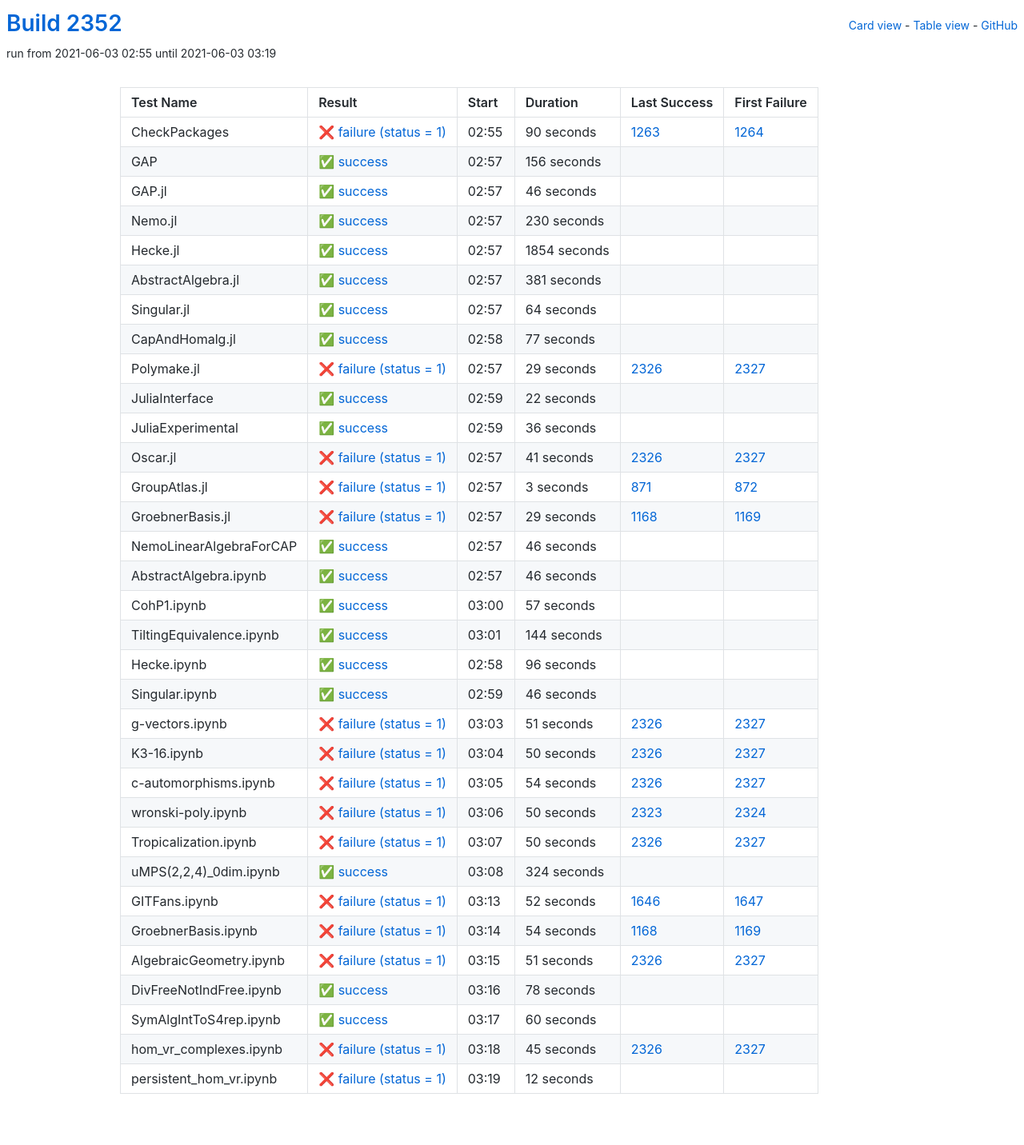
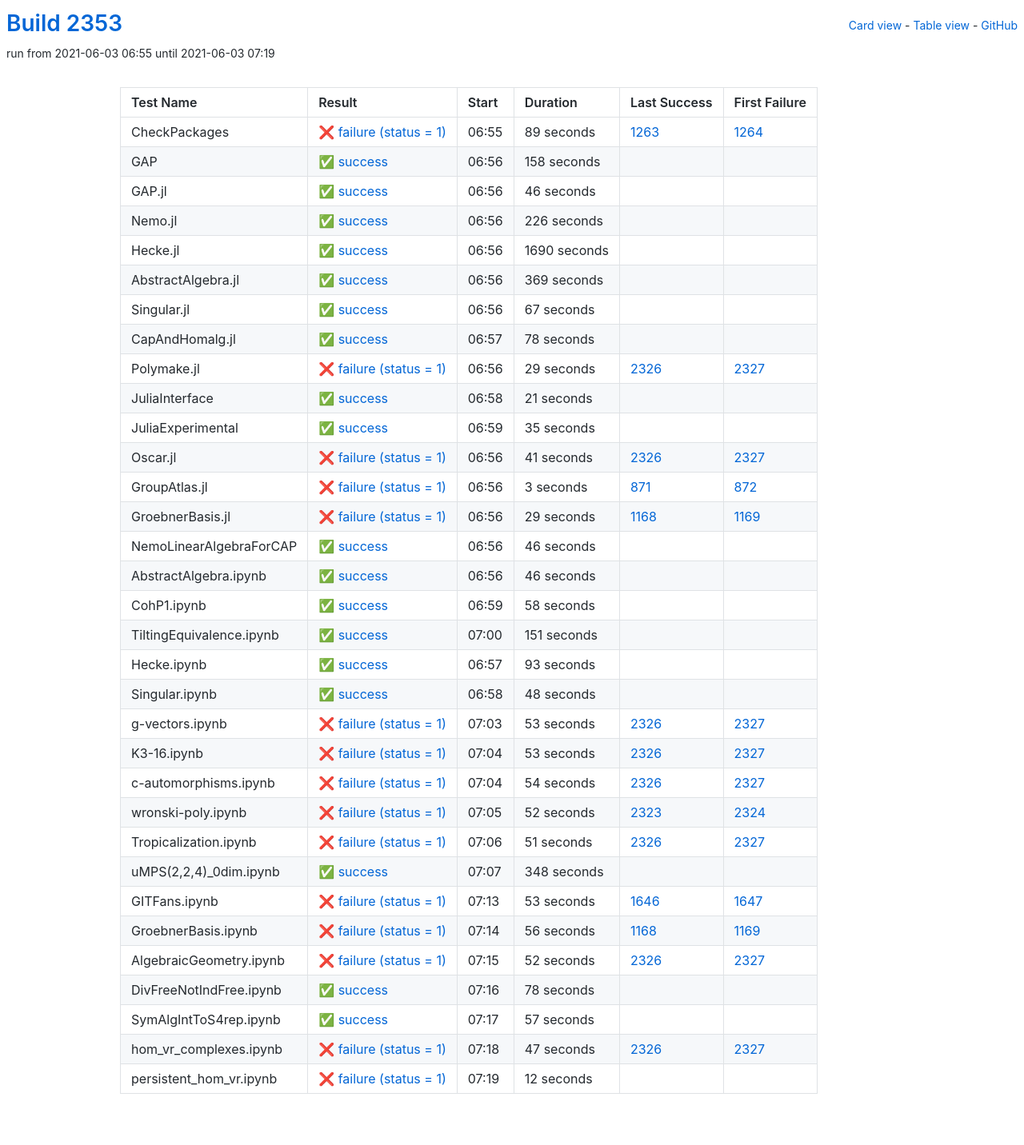
Before and after one commit to oscar-system/oscar-ci-status-stable, a Jekyll site: the page built from table.html, in a window 1280 px wide. Shown: the whole page at 80% size. Built offline with Jekyll 4.4.1, drawn with Linux system fonts in a browser that asks for light colours.

Commit message:
Build #2353

```diff
--- a/_data/ci.yml
+++ b/_data/ci.yml
@@ -1,6 +1,6 @@
 ---
-build: 2352
-build_url: https://oscarci.mathematik.uni-kl.de/job/oscar-stable/2352/
+build: 2353
+build_url: https://oscarci.mathematik.uni-kl.de/job/oscar-stable/2353/
 job: oscar-stable
 organization: oscar-system
 repo: oscar-ci-status-stable
@@ -8,32 +8,32 @@ repourl: https://github.com/oscar-system/oscar-ci-status-stable
 tests:
 - name: CheckPackages
   id: checkpackages
-  log: https://oscarci.mathematik.uni-kl.de/job/oscar-stable/2352/artifact/logs/build-2352/CheckPackages.log
-  start: 2021-06-03 02:55
+  log: https://oscarci.mathematik.uni-kl.de/job/oscar-stable/2353/artifact/logs/build-2353/CheckPackages.log
+  start: 2021-06-03 06:55
   success: false
   exitcode: 1
   status: failure
-  duration: 90
+  duration: 89
   last_success: 1263
   last_success_url: https://oscarci.mathematik.uni-kl.de/job/oscar-stable/1263/
   first_failure: 1264
   first_failure_url: https://oscarci.mathematik.uni-kl.de/job/oscar-stable/1264/
 - name: GAP
   id: gap
-  log: https://oscarci.mathematik.uni-kl.de/job/oscar-stable/2352/artifact/logs/build-2352/GAP.log
-  start: 2021-06-03 02:57
+  log: https://oscarci.mathematik.uni-kl.de/job/oscar-stable/2353/artifact/logs/build-2353/GAP.log
+  start: 2021-06-03 06:56
   success: true
   exitcode: 0
   status: success
-  duration: 156
+  duration: 158
   last_success: false
   last_success_url:
   first_failure: false
   first_failure_url:
 - name: GAP.jl
   id: gap-jl
-  log: https://oscarci.mathematik.uni-kl.de/job/oscar-stable/2352/artifact/logs/build-2352/GAP.jl.log
-  start: 2021-06-03 02:57
+  log: https://oscarci.mathematik.uni-kl.de/job/oscar-stable/2353/artifact/logs/build-2353/GAP.jl.log
+  start: 2021-06-03 06:56
   success: true
   exitcode: 0
   status: success
@@ -44,68 +44,68 @@ tests:
   first_failure_url:
 - name: Nemo.jl
   id: nemo-jl
-  log: https://oscarci.mathematik.uni-kl.de/job/oscar-stable/2352/artifact/logs/build-2352/Nemo.jl.log
-  start: 2021-06-03 02:57
+  log: https://oscarci.mathematik.uni-kl.de/job/oscar-stable/2353/artifact/logs/build-2353/Nemo.jl.log
+  start: 2021-06-03 06:56
   success: true
   exitcode: 0
   status: success
-  duration: 230
+  duration: 226
   last_success: false
   last_success_url:
   first_failure: false
   first_failure_url:
 - name: Hecke.jl
   id: hecke-jl
-  log: https://oscarci.mathematik.uni-kl.de/job/oscar-stable/2352/artifact/logs/build-2352/Hecke.jl.log
-  start: 2021-06-03 02:57
+  log: https://oscarci.mathematik.uni-kl.de/job/oscar-stable/2353/artifact/logs/build-2353/Hecke.jl.log
+  start: 2021-06-03 06:56
   success: true
   exitcode: 0
   status: success
-  duration: 1854
+  duration: 1690
   last_success: false
   last_success_url:
   first_failure: false
   first_failure_url:
 - name: AbstractAlgebra.jl
   id: abstractalgebra-jl
-  log: https://oscarci.mathematik.uni-kl.de/job/oscar-stable/2352/artifact/logs/build-2352/AbstractAlgebra.jl.log
-  start: 2021-06-03 02:57
+  log: https://oscarci.mathematik.uni-kl.de/job/oscar-stable/2353/artifact/logs/build-2353/AbstractAlgebra.jl.log
+  start: 2021-06-03 06:56
   success: true
   exitcode: 0
   status: success
-  duration: 381
+  duration: 369
   last_success: false
   last_success_url:
   first_failure: false
   first_failure_url:
 - name: Singular.jl
   id: singular-jl
-  log: https://oscarci.mathematik.uni-kl.de/job/oscar-stable/2352/artifact/logs/build-2352/Singular.jl.log
-  start: 2021-06-03 02:57
+  log: https://oscarci.mathematik.uni-kl.de/job/oscar-stable/2353/artifact/logs/build-2353/Singular.jl.log
+  start: 2021-06-03 06:56
   success: true
   exitcode: 0
   status: success
-  duration: 64
+  duration: 67
   last_success: false
   last_success_url:
   first_failure: false
   first_failure_url:
 - name: CapAndHomalg.jl
   id: capandhomalg-jl
-  log: https://oscarci.mathematik.uni-kl.de/job/oscar-stable/2352/artifact/logs/build-2352/CapAndHomalg.jl.log
-  start: 2021-06-03 02:58
+  log: https://oscarci.mathematik.uni-kl.de/job/oscar-stable/2353/artifact/logs/build-2353/CapAndHomalg.jl.log
+  start: 2021-06-03 06:57
   success: true
   exitcode: 0
   status: success
-  duration: 77
+  duration: 78
   last_success: false
   last_success_url:
   first_failure: false
   first_failure_url:
 - name: Polymake.jl
   id: polymake-jl
-  log: https://oscarci.mathematik.uni-kl.de/job/oscar-stable/2352/artifact/logs/build-2352/Polymake.jl.log
-  start: 2021-06-03 02:57
+  log: https://oscarci.mathematik.uni-kl.de/job/oscar-stable/2353/artifact/logs/build-2353/Polymake.jl.log
+  start: 2021-06-03 06:56
   success: false
   exitcode: 1
   status: failure
@@ -116,32 +116,32 @@ tests:
   first_failure_url: https://oscarci.mathematik.uni-kl.de/job/oscar-stable/2327/
 - name: JuliaInterface
   id: juliainterface
-  log: https://oscarci.mathematik.uni-kl.de/job/oscar-stable/2352/artifact/logs/build-2352/JuliaInterface.log
-  start: 2021-06-03 02:59
+  log: https://oscarci.mathematik.uni-kl.de/job/oscar-stable/2353/artifact/logs/build-2353/JuliaInterface.log
+  start: 2021-06-03 06:58
   success: true
   exitcode: 0
   status: success
-  duration: 22
+  duration: 21
   last_success: false
   last_success_url:
   first_failure: false
   first_failure_url:
 - name: JuliaExperimental
   id: juliaexperimental
-  log: https://oscarci.mathematik.uni-kl.de/job/oscar-stable/2352/artifact/logs/build-2352/JuliaExperimental.log
-  start: 2021-06-03 02:59
+  log: https://oscarci.mathematik.uni-kl.de/job/oscar-stable/2353/artifact/logs/build-2353/JuliaExperimental.log
+  start: 2021-06-03 06:59
   success: true
   exitcode: 0
   status: success
-  duration: 36
+  duration: 35
   last_success: false
   last_success_url:
   first_failure: false
   first_failure_url:
 - name: Oscar.jl
   id: oscar-jl
-  log: https://oscarci.mathematik.uni-kl.de/job/oscar-stable/2352/artifact/logs/build-2352/Oscar.jl.log
-  start: 2021-06-03 02:57
+  log: https://oscarci.mathematik.uni-kl.de/job/oscar-stable/2353/artifact/logs/build-2353/Oscar.jl.log
+  start: 2021-06-03 06:56
   success: false
   exitcode: 1
   status: failure
@@ -152,8 +152,8 @@ tests:
   first_failure_url: https://oscarci.mathematik.uni-kl.de/job/oscar-stable/2327/
 - name: GroupAtlas.jl
   id: groupatlas-jl
-  log: https://oscarci.mathematik.uni-kl.de/job/oscar-stable/2352/artifact/logs/build-2352/GroupAtlas.jl.log
-  start: 2021-06-03 02:57
+  log: https://oscarci.mathematik.uni-kl.de/job/oscar-stable/2353/artifact/logs/build-2353/GroupAtlas.jl.log
+  start: 2021-06-03 06:56
   success: false
   exitcode: 1
   status: failure
@@ -164,8 +164,8 @@ tests:
   first_failure_url: https://oscarci.mathematik.uni-kl.de/job/oscar-stable/872/
 - name: GroebnerBasis.jl
   id: groebnerbasis-jl
-  log: https://oscarci.mathematik.uni-kl.de/job/oscar-stable/2352/artifact/logs/build-2352/GroebnerBasis.jl.log
-  start: 2021-06-03 02:57
+  log: https://oscarci.mathematik.uni-kl.de/job/oscar-stable/2353/artifact/logs/build-2353/GroebnerBasis.jl.log
+  start: 2021-06-03 06:56
   success: false
   exitcode: 1
   status: failure
@@ -176,8 +176,8 @@ tests:
   first_failure_url: https://oscarci.mathematik.uni-kl.de/job/oscar-stable/1169/
 - name: NemoLinearAlgebraForCAP
   id: nemolinearalgebraforcap
-  log: https://oscarci.mathematik.uni-kl.de/job/oscar-stable/2352/artifact/logs/build-2352/NemoLinearAlgebraForCAP.log
-  start: 2021-06-03 02:57
+  log: https://oscarci.mathematik.uni-kl.de/job/oscar-stable/2353/artifact/logs/build-2353/NemoLinearAlgebraForCAP.log
+  start: 2021-06-03 06:56
   success: true
   exitcode: 0
   status: success
@@ -188,8 +188,8 @@ tests:
   first_failure_url:
 - name: AbstractAlgebra.ipynb
   id: abstractalgebra-ipynb
-  log: https://oscarci.mathematik.uni-kl.de/job/oscar-stable/2352/artifact/logs/build-2352/AbstractAlgebra.ipynb.log
-  start: 2021-06-03 02:57
+  log: https://oscarci.mathematik.uni-kl.de/job/oscar-stable/2353/artifact/logs/build-2353/AbstractAlgebra.ipynb.log
+  start: 2021-06-03 06:56
   success: true
   exitcode: 0
   status: success
@@ -200,80 +200,80 @@ tests:
   first_failure_url:
 - name: CohP1.ipynb
   id: cohp1-ipynb
-  log: https://oscarci.mathematik.uni-kl.de/job/oscar-stable/2352/artifact/logs/build-2352/CohP1.ipynb.log
-  start: 2021-06-03 03:00
+  log: https://oscarci.mathematik.uni-kl.de/job/oscar-stable/2353/artifact/logs/build-2353/CohP1.ipynb.log
+  start: 2021-06-03 06:59
   success: true
   exitcode: 0
   status: success
-  duration: 57
+  duration: 58
   last_success: false
   last_success_url:
   first_failure: false
   first_failure_url:
 - name: TiltingEquivalence.ipynb
   id: tiltingequivalence-ipynb
-  log: https://oscarci.mathematik.uni-kl.de/job/oscar-stable/2352/artifact/logs/build-2352/TiltingEquivalence.ipynb.log
-  start: 2021-06-03 03:01
+  log: https://oscarci.mathematik.uni-kl.de/job/oscar-stable/2353/artifact/logs/build-2353/TiltingEquivalence.ipynb.log
+  start: 2021-06-03 07:00
   success: true
   exitcode: 0
   status: success
-  duration: 144
+  duration: 151
   last_success: false
   last_success_url:
   first_failure: false
   first_failure_url:
 - name: Hecke.ipynb
   id: hecke-ipynb
-  log: https://oscarci.mathematik.uni-kl.de/job/oscar-stable/2352/artifact/logs/build-2352/Hecke.ipynb.log
-  start: 2021-06-03 02:58
+  log: https://oscarci.mathematik.uni-kl.de/job/oscar-stable/2353/artifact/logs/build-2353/Hecke.ipynb.log
+  start: 2021-06-03 06:57
   success: true
   exitcode: 0
   status: success
-  duration: 96
+  duration: 93
   last_success: false
   last_success_url:
   first_failure: false
   first_failure_url:
 - name: Singular.ipynb
   id: singular-ipynb
-  log: https://oscarci.mathematik.uni-kl.de/job/oscar-stable/2352/artifact/logs/build-2352/Singular.ipynb.log
-  start: 2021-06-03 02:59
+  log: https://oscarci.mathematik.uni-kl.de/job/oscar-stable/2353/artifact/logs/build-2353/Singular.ipynb.log
+  start: 2021-06-03 06:58
   success: true
   exitcode: 0
   status: success
-  duration: 46
+  duration: 48
   last_success: false
   last_success_url:
   first_failure: false
   first_failure_url:
 - name: g-vectors.ipynb
   id: g-vectors-ipynb
-  log: https://oscarci.mathematik.uni-kl.de/job/oscar-stable/2352/artifact/logs/build-2352/g-vectors.ipynb.log
-  start: 2021-06-03 03:03
+  log: https://oscarci.mathematik.uni-kl.de/job/oscar-stable/2353/artifact/logs/build-2353/g-vectors.ipynb.log
+  start: 2021-06-03 07:03
   success: false
   exitcode: 1
   status: failure
-  duration: 51
+  duration: 53
   last_success: 2326
   last_success_url: https://oscarci.mathematik.uni-kl.de/job/oscar-stable/2326/
   first_failure: 2327
   first_failure_url: https://oscarci.mathematik.uni-kl.de/job/oscar-stable/2327/
 - name: K3-16.ipynb
   id: k3-16-ipynb
-  log: https://oscarci.mathematik.uni-kl.de/job/oscar-stable/2352/artifact/logs/build-2352/K3-16.ipynb.log
-  start: 2021-06-03 03:04
+  log: https://oscarci.mathematik.uni-kl.de/job/oscar-stable/2353/artifact/logs/build-2353/K3-16.ipynb.log
+  start: 2021-06-03 07:04
   success: false
   exitcode: 1
   status: failure
-  duration: 50
+  duration: 53
   last_success: 2326
   last_success_url: https://oscarci.mathematik.uni-kl.de/job/oscar-stable/2326/
   first_failure: 2327
   first_failure_url: https://oscarci.mathematik.uni-kl.de/job/oscar-stable/2327/
 - name: c-automorphisms.ipynb
   id: c-automorphisms-ipynb
-  log: https://oscarci.mathematik.uni-kl.de/job/oscar-stable/2352/artifact/logs/build-2352/c-automorphisms.ipynb.log
-  start: 2021-06-03 03:05
+  log: https://oscarci.mathematik.uni-kl.de/job/oscar-stable/2353/artifact/logs/build-2353/c-automorphisms.ipynb.log
+  start: 2021-06-03 07:04
   success: false
   exitcode: 1
   status: failure
@@ -284,68 +284,20 @@ tests:
   first_failure_url: https://oscarci.mathematik.uni-kl.de/job/oscar-stable/2327/
 - name: wronski-poly.ipynb
   id: wronski-poly-ipynb
-  log: https://oscarci.mathematik.uni-kl.de/job/oscar-stable/2352/artifact/logs/build-2352/wronski-poly.ipynb.log
-  start: 2021-06-03 03:06
+  log: https://oscarci.mathematik.uni-kl.de/job/oscar-stable/2353/artifact/logs/build-2353/wronski-poly.ipynb.log
+  start: 2021-06-03 07:05
   success: false
   exitcode: 1
   status: failure
-  duration: 50
+  duration: 52
   last_success: 2323
   last_success_url: https://oscarci.mathematik.uni-kl.de/job/oscar-stable/2323/
   first_failure: 2324
   first_failure_url: https://oscarci.mathematik.uni-kl.de/job/oscar-stable/2324/
 - name: Tropicalization.ipynb
   id: tropicalization-ipynb
-  log: https://oscarci.mathematik.uni-kl.de/job/oscar-stable/2352/artifact/logs/build-2352/Tropicalization.ipynb.log
-  start: 2021-06-03 03:07
-  success: false
-  exitcode: 1
-  status: failure
-  duration: 50
-  last_success: 2326
-  last_success_url: https://oscarci.mathematik.uni-kl.de/job/oscar-stable/2326/
-  first_failure: 2327
-  first_failure_url: https://oscarci.mathematik.uni-kl.de/job/oscar-stable/2327/
-- name: uMPS(2,2,4)_0dim.ipynb
-  id: umps-2-2-4-0dim-ipynb
-  log: https://oscarci.mathematik.uni-kl.de/job/oscar-stable/2352/artifact/logs/build-2352/uMPS-2-2-4-_0dim.ipynb.log
-  start: 2021-06-03 03:08
-  success: true
-  exitcode: 0
-  status: success
-  duration: 324
-  last_success: false
-  last_success_url:
-  first_failure: false
-  first_failure_url:
-- name: GITFans.ipynb
-  id: gitfans-ipynb
-  log: https://oscarci.mathematik.uni-kl.de/job/oscar-stable/2352/artifact/logs/build-2352/GITFans.ipynb.log
-  start: 2021-06-03 03:13
-  success: false
-  exitcode: 1
-  status: failure
-  duration: 52
-  last_success: 1646
-  last_success_url: https://oscarci.mathematik.uni-kl.de/job/oscar-stable/1646/
-  first_failure: 1647
-  first_failure_url: https://oscarci.mathematik.uni-kl.de/job/oscar-stable/1647/
-- name: GroebnerBasis.ipynb
-  id: groebnerbasis-ipynb
-  log: https://oscarci.mathematik.uni-kl.de/job/oscar-stable/2352/artifact/logs/build-2352/GroebnerBasis.ipynb.log
-  start: 2021-06-03 03:14
-  success: false
-  exitcode: 1
-  status: failure
-  duration: 54
-  last_success: 1168
-  last_success_url: https://oscarci.mathematik.uni-kl.de/job/oscar-stable/1168/
-  first_failure: 1169
-  first_failure_url: https://oscarci.mathematik.uni-kl.de/job/oscar-stable/1169/
-- name: AlgebraicGeometry.ipynb
-  id: algebraicgeometry-ipynb
-  log: https://oscarci.mathematik.uni-kl.de/job/oscar-stable/2352/artifact/logs/build-2352/AlgebraicGeometry.ipynb.log
-  start: 2021-06-03 03:15
+  log: https://oscarci.mathematik.uni-kl.de/job/oscar-stable/2353/artifact/logs/build-2353/Tropicalization.ipynb.log
+  start: 2021-06-03 07:06
   success: false
   exitcode: 1
   status: failure
@@ -354,10 +306,58 @@ tests:
   last_success_url: https://oscarci.mathematik.uni-kl.de/job/oscar-stable/2326/
   first_failure: 2327
   first_failure_url: https://oscarci.mathematik.uni-kl.de/job/oscar-stable/2327/
+- name: uMPS(2,2,4)_0dim.ipynb
+  id: umps-2-2-4-0dim-ipynb
+  log: https://oscarci.mathematik.uni-kl.de/job/oscar-stable/2353/artifact/logs/build-2353/uMPS-2-2-4-_0dim.ipynb.log
+  start: 2021-06-03 07:07
+  success: true
+  exitcode: 0
+  status: success
+  duration: 348
+  last_success: false
+  last_success_url:
+  first_failure: false
+  first_failure_url:
+- name: GITFans.ipynb
+  id: gitfans-ipynb
+  log: https://oscarci.mathematik.uni-kl.de/job/oscar-stable/2353/artifact/logs/build-2353/GITFans.ipynb.log
+  start: 2021-06-03 07:13
+  success: false
+  exitcode: 1
+  status: failure
+  duration: 53
+  last_success: 1646
+  last_success_url: https://oscarci.mathematik.uni-kl.de/job/oscar-stable/1646/
+  first_failure: 1647
+  first_failure_url: https://oscarci.mathematik.uni-kl.de/job/oscar-stable/1647/
+- name: GroebnerBasis.ipynb
+  id: groebnerbasis-ipynb
+  log: https://oscarci.mathematik.uni-kl.de/job/oscar-stable/2353/artifact/logs/build-2353/GroebnerBasis.ipynb.log
+  start: 2021-06-03 07:14
+  success: false
+  exitcode: 1
+  status: failure
+  duration: 56
+  last_success: 1168
+  last_success_url: https://oscarci.mathematik.uni-kl.de/job/oscar-stable/1168/
+  first_failure: 1169
+  first_failure_url: https://oscarci.mathematik.uni-kl.de/job/oscar-stable/1169/
+- name: AlgebraicGeometry.ipynb
+  id: algebraicgeometry-ipynb
+  log: https://oscarci.mathematik.uni-kl.de/job/oscar-stable/2353/artifact/logs/build-2353/AlgebraicGeometry.ipynb.log
+  start: 2021-06-03 07:15
+  success: false
+  exitcode: 1
+  status: failure
+  duration: 52
+  last_success: 2326
+  last_success_url: https://oscarci.mathematik.uni-kl.de/job/oscar-stable/2326/
+  first_failure: 2327
+  first_failure_url: https://oscarci.mathematik.uni-kl.de/job/oscar-stable/2327/
 - name: DivFreeNotIndFree.ipynb
   id: divfreenotindfree-ipynb
-  log: https://oscarci.mathematik.uni-kl.de/job/oscar-stable/2352/artifact/logs/build-2352/DivFreeNotIndFree.ipynb.log
-  start: 2021-06-03 03:16
+  log: https://oscarci.mathematik.uni-kl.de/job/oscar-stable/2353/artifact/logs/build-2353/DivFreeNotIndFree.ipynb.log
+  start: 2021-06-03 07:16
   success: true
   exitcode: 0
   status: success
@@ -368,32 +368,32 @@ tests:
   first_failure_url:
 - name: SymAlgIntToS4rep.ipynb
   id: symalginttos4rep-ipynb
-  log: https://oscarci.mathematik.uni-kl.de/job/oscar-stable/2352/artifact/logs/build-2352/SymAlgIntToS4rep.ipynb.log
-  start: 2021-06-03 03:17
+  log: https://oscarci.mathematik.uni-kl.de/job/oscar-stable/2353/artifact/logs/build-2353/SymAlgIntToS4rep.ipynb.log
+  start: 2021-06-03 07:17
   success: true
   exitcode: 0
   status: success
-  duration: 60
+  duration: 57
   last_success: false
   last_success_url:
   first_failure: false
   first_failure_url:
 - name: hom_vr_complexes.ipynb
   id: hom-vr-complexes-ipynb
-  log: https://oscarci.mathematik.uni-kl.de/job/oscar-stable/2352/artifact/logs/build-2352/hom_vr_complexes.ipynb.log
-  start: 2021-06-03 03:18
+  log: https://oscarci.mathematik.uni-kl.de/job/oscar-stable/2353/artifact/logs/build-2353/hom_vr_complexes.ipynb.log
+  start: 2021-06-03 07:18
   success: false
   exitcode: 1
   status: failure
-  duration: 45
+  duration: 47
   last_success: 2326
   last_success_url: https://oscarci.mathematik.uni-kl.de/job/oscar-stable/2326/
   first_failure: 2327
   first_failure_url: https://oscarci.mathematik.uni-kl.de/job/oscar-stable/2327/
 - name: persistent_hom_vr.ipynb
   id: persistent-hom-vr-ipynb
-  log: https://oscarci.mathematik.uni-kl.de/job/oscar-stable/2352/artifact/logs/build-2352/persistent_hom_vr.ipynb.log
-  start: 2021-06-03 03:19
+  log: https://oscarci.mathematik.uni-kl.de/job/oscar-stable/2353/artifact/logs/build-2353/persistent_hom_vr.ipynb.log
+  start: 2021-06-03 07:19
   success: false
   exitcode: 1
   status: failure
```
Also changed, not shown: README.md.
